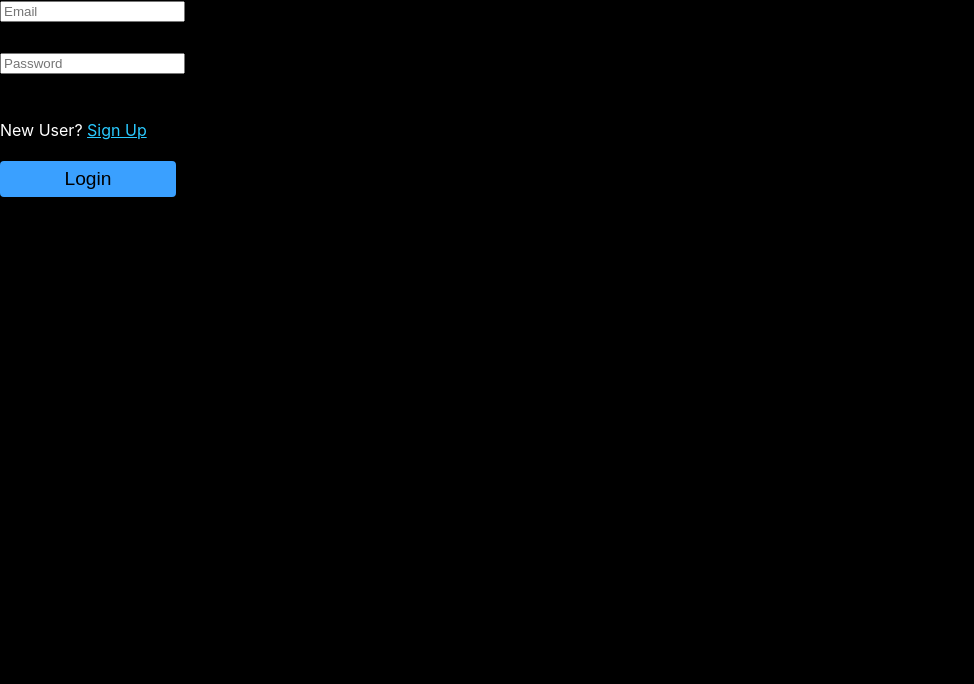
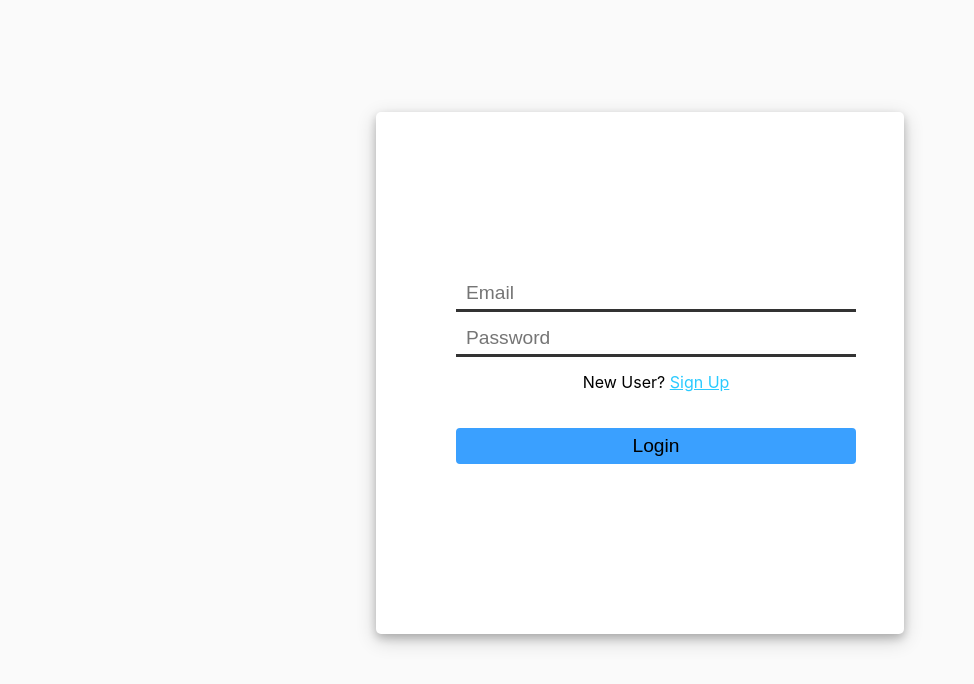
Before and after one commit to johnpagtama/w3-commerce, a Next.js app in the folder app/: page /login in a window 1280 px wide. Shown: the top 684 px of the page, without its empty margins (0-974 px from the left). Built offline with nearby package versions, Linux system fonts and the light colour scheme.

Commit message:
Finished login form layout

```diff
--- a/app/components/button.js
+++ b/app/components/button.js
@@ -1,10 +1,10 @@
 import styles from '../styles/Button.module.css'
 import React from 'react'
 
-const Button = React.forwardRef(({ onClick, variant, color, type = 'button', text, link = '/' }, ref) => {
+const Button = React.forwardRef(({ onClick, variant, color, type = 'button', text, link = '/', width = '11rem' }, ref) => {
     if (variant !== 'link') {
         return (
-            <button ref={ref} onClick={onClick} className={`${styles['base']} ${styles[variant]} ${styles[color]}`} type={type}>{text}</button>
+            <button ref={ref} onClick={onClick} style={{ 'width': `${width}` }} className={`${styles['base']} ${styles[variant]} ${styles[color]}`} type={type}>{text}</button>
         )
     } else {
         return (
--- a/app/pages/login.js
+++ b/app/pages/login.js
@@ -6,10 +6,12 @@ const Login = () => {
         <div className={`${styles['layout']}`}>
             <form className={`${styles['layout__form']}`} action=''>
                 <div className={`${styles['layout__form__email']}`}>
-                    <input type='text' placeholder='Email' />
+                    <input className={`${styles['layout__form__email__input']}`} type='text' placeholder='Email' />
+                    <span className={`${styles['layout__form__email__focus__border']}`}></span>
                 </div>
                 <div className={`${styles['layout__form__password']}`}>
-                    <input type='text' placeholder='Password' />
+                    <input className={`${styles['layout__form__password__input']}`} type='text' placeholder='Password' />
+                    <span className={`${styles['layout__form__password__focus__border']}`}></span>
                 </div>
                 <div className={`${styles['layout__form__registration']}`}>
                     <p className={`${styles['layout__form__registration__link']}`}>
@@ -17,7 +19,7 @@ const Login = () => {
                     </p>
                 </div>
                 <div className={`${styles['layout__form__signin']}`}>
-                    <Button onClick={() => console.log('Logging in')} color='primary' text='Login' type='button' />
+                    <Button onClick={() => console.log('Logging in')} color='primary' text='Login' width='25rem' type='button' />
                 </div>
             </form>
         </div>
--- a/app/styles/Login.module.css
+++ b/app/styles/Login.module.css
@@ -1,12 +1,18 @@
 .layout {
-    background-color: #000;
+    background-color: #fafafa;
     height: 100vh;
+    padding: 7rem;
 }
 
 .layout__form {
     display: grid;
-    /* margin: 5rem auto; */
-    grid-template-rows: repeat(4, 1fr);
+    width: 50%;
+    border-radius: 5px;
+    margin: 0 auto;
+    padding: 10rem 5rem;
+    background-color: #fff;
+    box-shadow: 0 4px 8px 0 rgba(0, 0, 0, 0.2), 0 6px 20px 0 rgba(0, 0, 0, 0.19);
+    grid-template-rows: auto auto repeat(2, 1fr);
     grid-template-areas:    'layout__form__email'
                             'layout__form__password'
                             'layout__form__registration'
@@ -15,26 +21,105 @@
 
 .layout__form__email {
     grid-area: layout__form__email;
+    margin: 5px auto;
+    display: inline-block;
+    position: relative;
+    width: 25rem;
+    border-radius: 10px;
+}
+
+.layout__form__email__input~.layout__form__email__focus__border {
+    position: absolute;
+    bottom: 0;
+    left: 50%;
+    width: 0;
+    height: 2px;
+    transition: 0.4s;
+}
+
+.layout__form__email__input:focus~.layout__form__email__focus__border {
+    width: 100%;
+    transition: 0.6s;
+    background-color: #3399FF;
+    left: 0;
+}
+
+.layout__form__email__input {
+    display: block;
+    margin: 0 auto;
+    padding: 5px 10px;
+    border-radius: 2px 2px 0 0;
+    border: 0px solid transparent;
+    border-bottom: 3px solid #333;
+    outline: transparent;
+    background-color: #fff;
+    color: #000;
+    width: 25rem;
+    -moz-box-sizing: border-box;
+    -webkit-box-sizing: border-box;
+    box-sizing: border-box;
+    font-size: 1.2rem;
 }
 
 .layout__form__password {
     grid-area: layout__form__password;
+    margin: 5px auto;
+    display: inline-block;
+    position: relative;
+    width: 25rem;
+    border-radius: 10px;
+}
+
+.layout__form__password__input~.layout__form__password__focus__border {
+  position: absolute;
+  bottom: 0;
+  left: 50%;
+  width: 0;
+  height: 2px;
+  transition: 0.4s;
+  }
+
+.layout__form__password__input:focus~.layout__form__password__focus__border {
+  width: 100%;
+  transition: 0.6s;
+  background-color: #3399FF;
+  left: 0;
+}
+
+.layout__form__password__input {
+  display: block;
+  margin: 0 auto;
+  padding: 5px 10px;
+  border-radius: 2px 2px 0 0;
+  border: 0px solid transparent;
+  border-bottom: 3px solid #333;
+  outline: transparent;
+  background-color: #fff;
+  color: #000;
+  width: 25rem;
+  -moz-box-sizing: border-box;
+  -webkit-box-sizing: border-box;
+  box-sizing: border-box;
+  font-size: 1.2rem;
 }
 
 .layout__form__registration {
     grid-area: layout__form__registration;
+    margin: 0 auto;
 }
 
 .layout__form__registration__link {
     grid-area: layout__form__registration__link;
-    color: #fff;
+    margin: 10px auto;
+    color: #000;
 }
 
-.layout__form__registration__link>a {
+.layout__form__registration__link > a {
+    color: #2acaff;
     text-decoration: underline;
-    color: #2acaff;
 }
 
 .layout__form__signin {
     grid-area: layout__form__signin;
+    margin: 5px auto;
 }
```
